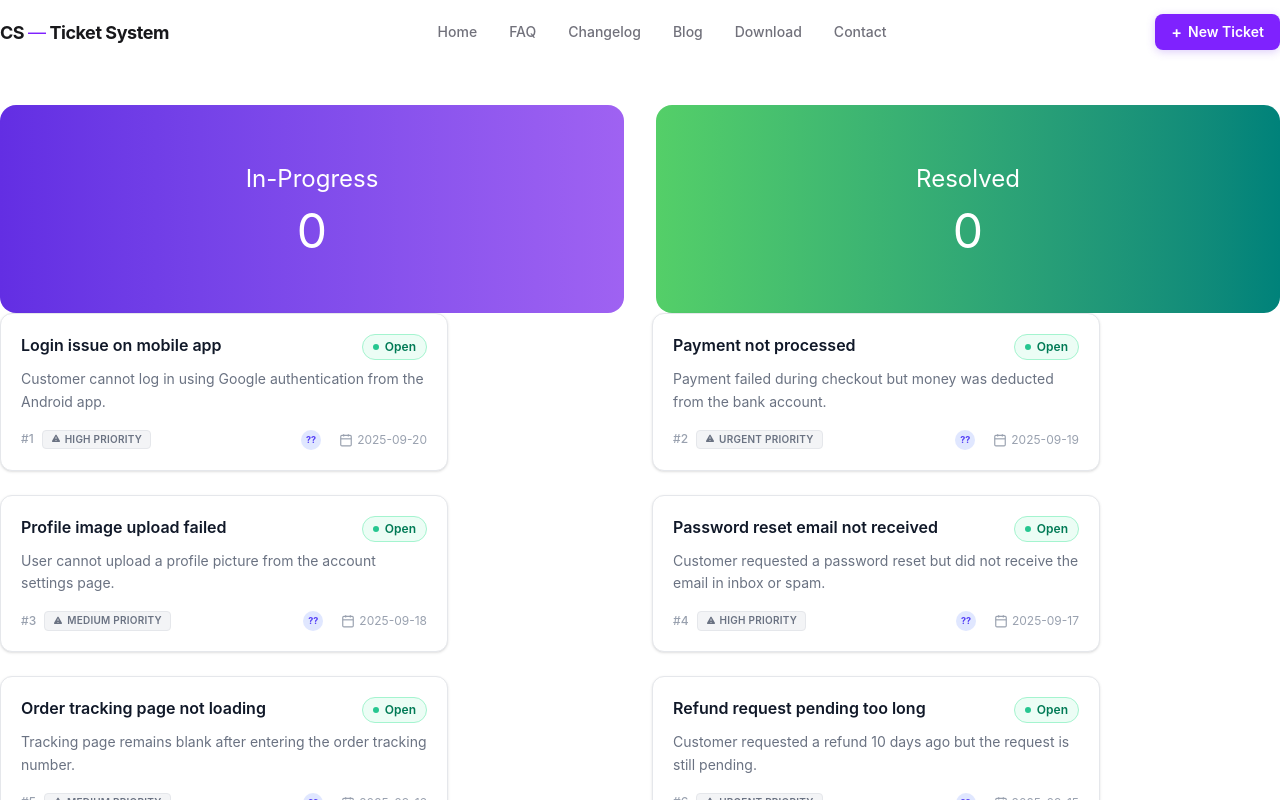
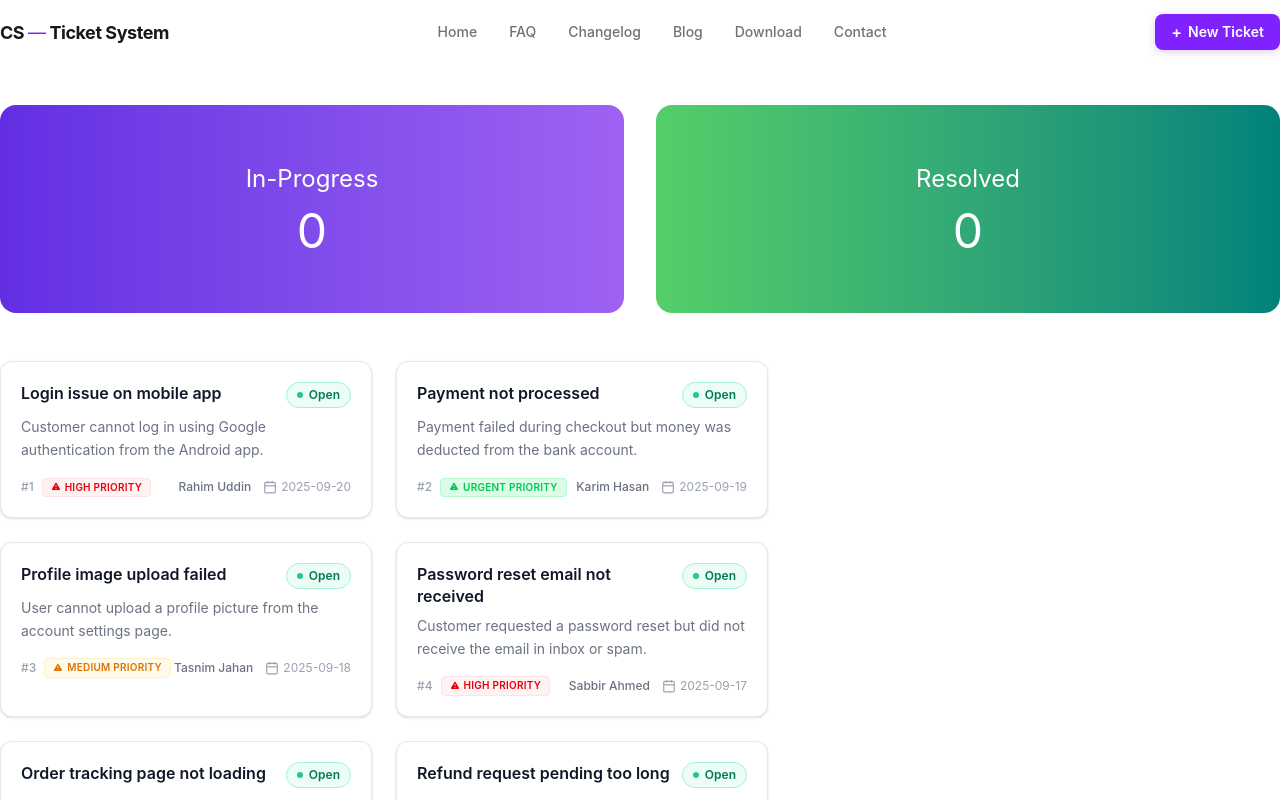
Before and after one commit to nadimulrahib/customer-ticket-system, a React (Vite) app: page / in a window 1280 px wide. Shown: the top 800 px of the page. Built offline with nearby package versions, Linux system fonts and the light colour scheme.

Commit message:
added card

```diff
--- a/src/component/Customer/Customer.jsx
+++ b/src/component/Customer/Customer.jsx
@@ -26,9 +26,10 @@ const AlertIcon = () => (
 );
 
 const PRIORITY_STYLES = {
-  high: "bg-red-50 text-red-600 border-red-100",
-  medium: "bg-amber-50 text-amber-600 border-amber-100",
-  low: "bg-gray-100 text-gray-500 border-gray-200",
+  High: "bg-red-50 text-red-600 border-red-100",
+  Medium: "bg-amber-50 text-amber-600 border-amber-100",
+  Low: "bg-gray-100 text-gray-500 border-gray-200",
+  Urgent: "bg-green-100 text-green-500 border-green-200",
 };
 
 const STATUS_STYLES = {
@@ -51,17 +52,9 @@ export default function Customer({ singleCustomer, onClick }) {
 
   const [hovered, setHovered] = useState(false);
 
-  const initials = customer?.name
-    ? customer.name
-        .split(" ")
-        .map((n) => n[0])
-        .join("")
-        .toUpperCase()
-        .slice(0, 2)
-    : "??";
 
   const statusStyle = STATUS_STYLES[status] ?? STATUS_STYLES.open;
-  const priorityStyle = PRIORITY_STYLES[priority] ?? PRIORITY_STYLES.low;
+  const priorityStyle = PRIORITY_STYLES[priority] ?? PRIORITY_STYLES.Low;
 
   return (
     <div
@@ -115,10 +108,8 @@ export default function Customer({ singleCustomer, onClick }) {
         {/* Assignee + Date */}
         <div className="flex items-center gap-3 text-gray-400">
           <div className="flex items-center gap-1.5">
-            <div className="w-5 h-5 rounded-full bg-indigo-100 text-indigo-600 flex items-center justify-center text-[9px] font-bold">
-              {initials}
-            </div>
-            <span className="text-gray-500 font-medium">{customer?.name}</span>
+
+            <span className="text-gray-500 font-medium">{customer}</span>
           </div>
           <div className="flex items-center gap-1">
             <CalendarIcon />
--- a/src/component/Customers/Customers.jsx
+++ b/src/component/Customers/Customers.jsx
@@ -6,7 +6,7 @@ const Customers = ({ customersPromise }) => {
   console.log(customersData);
   return (
     <div>
-      <div className="card grid grid-cols-1 lg:grid-cols-2 gap-6">
+      <div className="card grid grid-cols-1 lg:grid-cols-2 gap-6 w-[60%] mt-12">
         {customersData.map((singleCustomer) => (
           <Customer key={singleCustomer.id} singleCustomer={singleCustomer}></Customer>
         ))}
```
